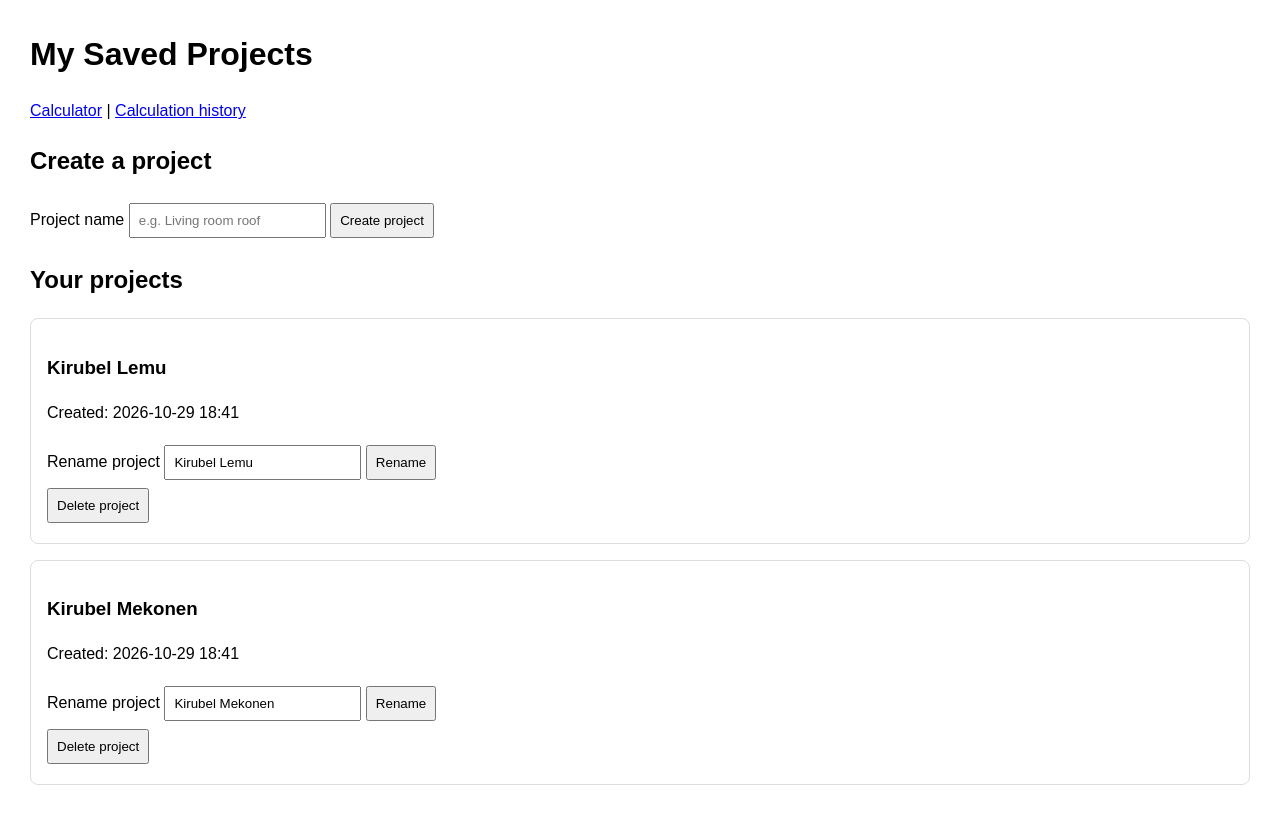
After one commit to Kirucoderanger/pythonweb, a Flask app: page /projects in a window 1280 px wide. The commit adds this page. Run offline with Flask 3, Linux system fonts and the light colour scheme; a user stored in the database is signed in; some libraries are stand-ins or nearby versions.

Commit message:
Checkpoint saved project management

```diff
--- a/app.py
+++ b/app.py
@@ -14,7 +14,7 @@ from flask_login import login_required
 from sqlalchemy import select
 
 from extensions import db
-from models import CalculationHistory
+from models import User, SavedProject, CalculationHistory
 
 load_dotenv()
 
@@ -383,6 +383,100 @@ def calculation_history():
         history_records=history_records,
     )
 
+@app.route("/projects", methods=["GET", "POST"])
+@login_required
+def projects():
+    if request.method == "POST":
+        name = request.form.get("name", "").strip()
+
+        if not name or len(name) > 150:
+            flash("Project name must be between 1 and 150 characters.", "error")
+            return redirect(url_for("projects"))
+
+        project = SavedProject(
+            user_id=current_user.id,
+            name=name,
+            input_data={},
+        )
+
+        try:
+            db.session.add(project)
+            db.session.commit()
+            flash("Project created successfully.", "success")
+        except Exception:
+            db.session.rollback()
+            app.logger.exception("Could not create project.")
+            flash("Could not create the project. Please try again.", "error")
+
+        return redirect(url_for("projects"))
+
+    user_projects = db.session.scalars(
+        select(SavedProject)
+        .where(SavedProject.user_id == current_user.id)
+        .order_by(SavedProject.updated_at.desc())
+    ).all()
+
+    return render_template("projects.html", projects=user_projects)
+
+
+@app.route("/projects/<int:project_id>/rename", methods=["POST"])
+@login_required
+def rename_project(project_id):
+    project = db.session.scalar(
+        select(SavedProject).where(
+            SavedProject.id == project_id,
+            SavedProject.user_id == current_user.id,
+        )
+    )
+
+    if project is None:
+        flash("Project not found.", "error")
+        return redirect(url_for("projects"))
+
+    name = request.form.get("name", "").strip()
+
+    if not name or len(name) > 150:
+        flash("Project name must be between 1 and 150 characters.", "error")
+        return redirect(url_for("projects"))
+
+    project.name = name
+
+    try:
+        db.session.commit()
+        flash("Project renamed successfully.", "success")
+    except Exception:
+        db.session.rollback()
+        app.logger.exception("Could not rename project.")
+        flash("Could not rename the project.", "error")
+
+    return redirect(url_for("projects"))
+
+
+@app.route("/projects/<int:project_id>/delete", methods=["POST"])
+@login_required
+def delete_project(project_id):
+    project = db.session.scalar(
+        select(SavedProject).where(
+            SavedProject.id == project_id,
+            SavedProject.user_id == current_user.id,
+        )
+    )
+
+    if project is None:
+        flash("Project not found.", "error")
+        return redirect(url_for("projects"))
+
+    try:
+        db.session.delete(project)
+        db.session.commit()
+        flash("Project deleted successfully.", "success")
+    except Exception:
+        db.session.rollback()
+        app.logger.exception("Could not delete project.")
+        flash("Could not delete the project.", "error")
+
+    return redirect(url_for("projects"))
+
 
 if __name__ == "__main__":
     app.run(debug=True)
--- a/requirements.txt
+++ b/requirements.txt
@@ -5,3 +5,4 @@ gunicorn==22.0.0
 Flask-Login>=0.6.3,<0.7
 Flask-Migrate>=4.0,<5.0
 python-dotenv>=1.0,<2.0
+Flask-WTF>=1.2,<2.0
--- a/templates/auth/login.html
+++ b/templates/auth/login.html
@@ -18,6 +18,8 @@
         {% endwith %}
 
         <form method="POST">
+            <!-- {{ csrf_token() }} -->
+            <input type="hidden" name="csrf_token" value="{{ csrf_token() }}">
             <label for="email">Email address</label>
             <input id="email" name="email" type="email"
                    autocomplete="email" required>
--- a/templates/auth/register.html
+++ b/templates/auth/register.html
@@ -18,6 +18,8 @@
         {% endwith %}
 
         <form method="POST">
+            <!-- {{ csrf_token() }} -->
+            <input type="hidden" name="csrf_token" value="{{ csrf_token() }}">
             <label for="email">Email address</label>
             <input id="email" name="email" type="email"
                    autocomplete="email" maxlength="255" required>
--- a/templates/index.html
+++ b/templates/index.html
@@ -25,6 +25,7 @@
       <a class="nav-item" href="#model"><span class="nav-icon">◇</span> 3D Preview <span class="soon-tag">LIVE</span></a>
       <a class="nav-item" href="#results"><span class="nav-icon">▤</span> Results</a>
       <a class="nav-item" href="{{ url_for('calculation_history') }}"><span class="nav-icon">☰</span> Calculation History</a>
+      <a class="nav-item" href="{{ url_for('projects') }}"><span class="nav-icon">✎</span> Saved Projects</a>
       <div class="sidebar-bottom">
         <div class="help-card">
           <span class="help-icon">i</span>
--- /dev/null
+++ b/templates/projects.html
@@ -0,0 +1,124 @@
+<!DOCTYPE html>
+<html lang="en">
+<head>
+    <meta charset="UTF-8">
+    <meta name="viewport" content="width=device-width, initial-scale=1">
+    <title>My Projects - Stud Calculator</title>
+    <style>
+        body {
+            font-family: Arial, sans-serif;
+            margin: 30px;
+            line-height: 1.5;
+        }
+
+        input, button {
+            padding: 8px;
+            margin: 4px 0;
+        }
+
+        .project {
+            border: 1px solid #ddd;
+            border-radius: 8px;
+            padding: 16px;
+            margin: 16px 0;
+        }
+
+        .messages {
+            padding-left: 20px;
+        }
+
+        .error {
+            color: #a21d1d;
+        }
+
+        .success {
+            color: #176b35;
+        }
+    </style>
+</head>
+<body>
+    <h1>My Saved Projects</h1>
+
+    <p>
+        <a href="{{ url_for('home') }}">Calculator</a> |
+        <a href="{{ url_for('calculation_history') }}">Calculation history</a>
+    </p>
+
+    {% with messages = get_flashed_messages(with_categories=true) %}
+        {% if messages %}
+            <ul class="messages">
+                {% for category, message in messages %}
+                    <li class="{{ category }}" role="alert">{{ message }}</li>
+                {% endfor %}
+            </ul>
+        {% endif %}
+    {% endwith %}
+
+    <section>
+        <h2>Create a project</h2>
+
+        <form method="POST" action="{{ url_for('projects') }}">
+            <input type="hidden" name="csrf_token" value="{{ csrf_token() }}">
+
+            <label for="name">Project name</label>
+            <input
+                type="text"
+                id="name"
+                name="name"
+                maxlength="150"
+                required
+                placeholder="e.g. Living room roof"
+            >
+
+            <button type="submit">Create project</button>
+        </form>
+    </section>
+
+    <section>
+        <h2>Your projects</h2>
+
+        {% if projects %}
+            {% for project in projects %}
+                <article class="project">
+                    <h3>{{ project.name }}</h3>
+
+                    <p>
+                        Created:
+                        {{ project.created_at.strftime("%Y-%m-%d %H:%M") }}
+                    </p>
+
+                    <form
+                        method="POST"
+                        action="{{ url_for('rename_project', project_id=project.id) }}"
+                    >
+                        <input type="hidden" name="csrf_token" value="{{ csrf_token() }}">
+
+                        <label for="name-{{ project.id }}">Rename project</label>
+                        <input
+                            type="text"
+                            id="name-{{ project.id }}"
+                            name="name"
+                            maxlength="150"
+                            required
+                            value="{{ project.name }}"
+                        >
+
+                        <button type="submit">Rename</button>
+                    </form>
+
+                    <form
+                        method="POST"
+                        action="{{ url_for('delete_project', project_id=project.id) }}"
+                        onsubmit="return confirm('Delete this project? This cannot be undone.');"
+                    >
+                        <input type="hidden" name="csrf_token" value="{{ csrf_token() }}">
+                        <button type="submit">Delete project</button>
+                    </form>
+                </article>
+            {% endfor %}
+        {% else %}
+            <p>You have no saved projects yet. Create your first project above.</p>
+        {% endif %}
+    </section>
+</body>
+</html>
```
Also changed, not shown: instance/stud_calculator.db.
